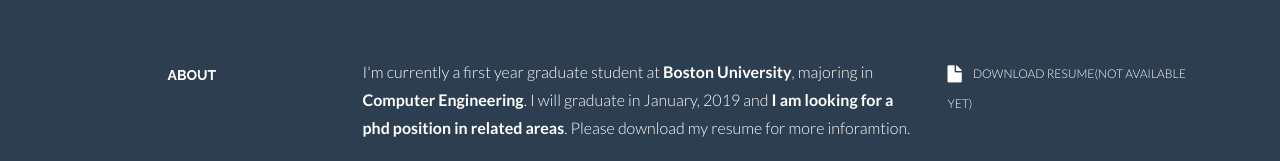
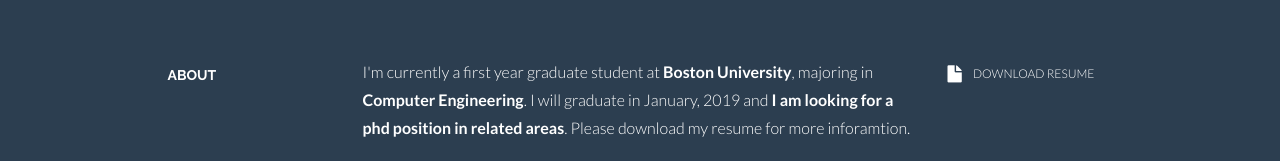
Before and after one commit to qinjinjia/ec601_miniproject, a plain HTML site: page index.html in a window 1280 px wide. Shown: the part 562-723 px from the top of the page. Drawn offline with Linux system fonts and the light colour scheme.

Commit message:
Update index.html

```diff
--- a/index.html
+++ b/index.html
@@ -78,7 +78,7 @@
 					<p>I'm currently a first year graduate student at <b>Boston University</b>, majoring in <b>Computer Engineering</b>. I will graduate in January, 2019 and <b>I am looking for a phd position in related areas</b>. Please download my resume for more inforamtion.</p>
 				</div>
 				<div class="col-lg-3">
-					<p><a href="#"><i class="icon-file"></i></a> <sm>DOWNLOAD RESUME(NOT AVAILABLE YET)</sm></p>
+					<p><a href="#"><i class="icon-file"></i></a> <sm>DOWNLOAD RESUME</sm></p>
 				</div>
 
 			</div><!--/.row -->
```
